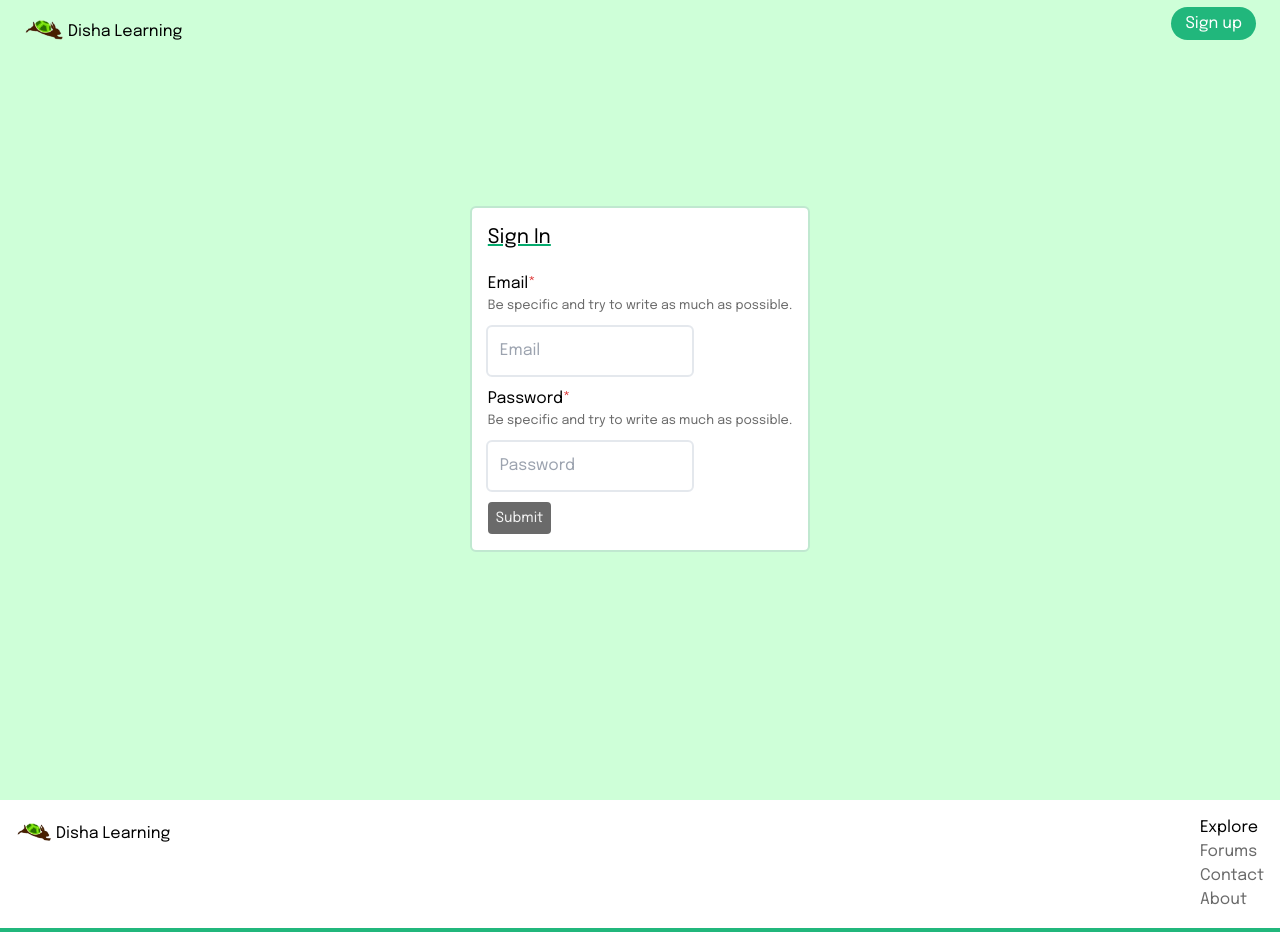
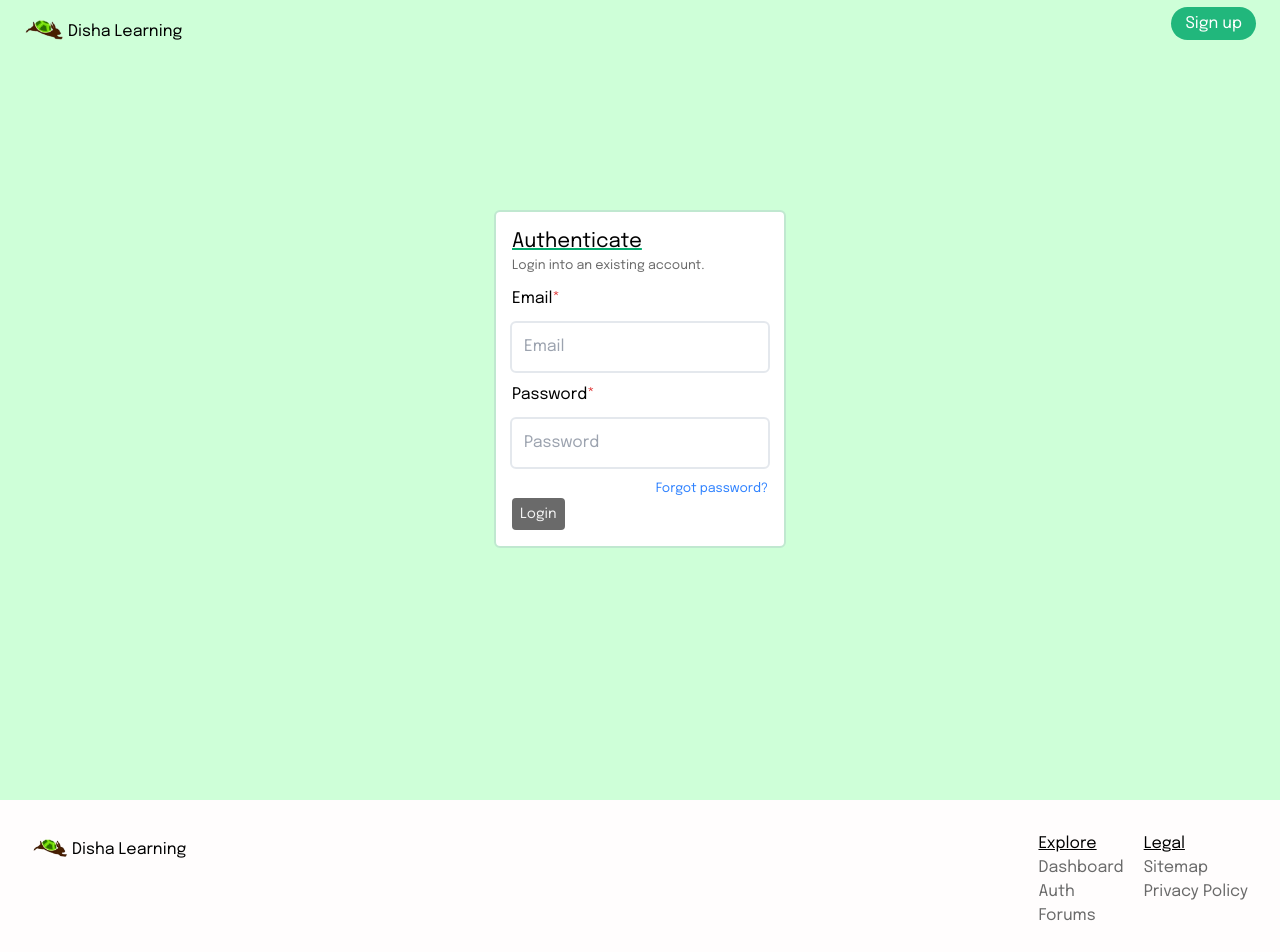
Before and after one commit to Avi-Rana-1718/dishalearning, a Next.js app: page /auth in a window 1280 px wide. Shown: the top 952 px of the page. Built offline with nearby package versions, Linux system fonts and the light colour scheme.

Commit message:
Added better feedback for interactions

```diff
--- a/app/_components/Footer.js
+++ b/app/_components/Footer.js
@@ -2,20 +2,26 @@ import Link from "next/link";
 
 export default function Footer() {
     return (
-        <footer className="border-b-4 border-[#21B77C] p-4 flex justify-between">
+        <footer className="border-b-4 border-[#21B77C] p-8 flex justify-between bg-[#fffdfd]">
             <h3 className="text-base">
                 <img src="/logo.png" className="inline mr-1 size-9" alt="Logo" />
                 Disha Learning
 
             </h3>
-            <ul>
-                <li>
-                    <h3>Explore</h3>
+            <ul className="flex">
+                <li className="ml-5">
+                    <h3 className="underline">Explore</h3>
                     <ul>
-                        <li className="text-[#6A6A6A]"><Link href="/">Forums</Link></li>
-                        <li className="text-[#6A6A6A]"><Link href="/">Contact</Link></li>
-                        <li className="text-[#6A6A6A]"><Link href="/">About</Link></li>
-
+                        <li className="text-[#6A6A6A]"><Link href="/dashboard">Dashboard</Link></li>
+                        <li className="text-[#6A6A6A]"><Link href="/auth">Auth</Link></li>
+                        <li className="text-[#6A6A6A]"><Link href="/forums">Forums</Link></li>
+                    </ul>
+                </li>
+                <li className="ml-5">
+                    <h3 className="underline">Legal</h3>
+                    <ul>
+                        <li className="text-[#6A6A6A]"><Link href="/sitemap.xml">Sitemap</Link></li>
+                        <li className="text-[#6A6A6A]"><Link href="/privacy">Privacy Policy</Link></li>
                     </ul>
                 </li>
             </ul>
--- a/app/auth/page.js
+++ b/app/auth/page.js
@@ -1,23 +1,67 @@
+"use client"
+import Link from "next/link";
 import SecondaryLayout from "../_components/SecondaryLayout";
+import { initializeApp } from "firebase/app";
+import { getAuth, signInWithEmailAndPassword } from "firebase/auth";
+import { useState } from "react";
+
+const firebaseConfig = {
+    apiKey: "AIzaSyCciV3sOwkss506-379tA5SanyezujbYNA",
+    authDomain: "ans-dishalearning.firebaseapp.com",
+    databaseURL: "https://ans-dishalearning-default-rtdb.firebaseio.com",
+    projectId: "ans-dishalearning",
+    storageBucket: "ans-dishalearning.appspot.com",
+    messagingSenderId: "82099435116",
+    appId: "1:82099435116:web:f4f39e49e614a93968ca49",
+    measurementId: "G-L2JJWD8DNT"
+  };
+
+  // Initialize Firebase
+  const app = initializeApp(firebaseConfig);
+
+  const auth = getAuth(app);
 
 export default function Page() {
+
+    const [sendStatus, setSendStatus] = useState(false);
     return (
         <>
             <SecondaryLayout navLinks={false}>
-                <h3 className="text-xl mb-5 underline decoration-[#04AA6D]">Sign In</h3>
-                <form>
+                <h3 className="text-xl underline decoration-[#04AA6D]">Authenticate</h3>
+                <small className="mb-3 block text-[#6A6A6A]">Login into an existing account.</small>
+                <form onSubmit={(e)=>{
+                    e.preventDefault();
+                    setSendStatus(true)
+                    signInWithEmailAndPassword(auth, e.target[0].value, e.target[1].value)
+                        .then((userCredential) => {
+                            // Signed in
+                            const user = userCredential.user;
+                            console.log("logged");
+                            setSendStatus(false);
+                        })
+                        .catch((error) => {
+                            const errorCode = error.code;
+                            const errorMessage = error.message;
+                            console.log(errorMessage);
+                            setSendStatus(false)
+                        });
+
+
+                }}>
                 <label htmlFor="fTitle">
                 Email<span className="text-red-600">*</span>
-                <small className="block text-[#6A6A6A]">Be specific and try to write as much as possible.</small>
                 </label>
-                <input id="fTitle" type="text" className="outline oultine-1 outline-2 outline-slate-400/25 p-3 rounded my-3 max-w-[70vw] block" placeholder="Email" autocomplete="off" required></input>
+                <input id="fTitle" type="text" className="outline oultine-1 outline-2 outline-slate-400/25 p-3 rounded my-3 max-w-[70vw] min-w-[20vw] block" placeholder="Email" autocomplete="off" required></input>
                 <label htmlFor="fPass">
                 Password<span className="text-red-600">*</span>
-                <small className="block text-[#6A6A6A]">Be specific and try to write as much as possible.</small>
                 </label>
-                <input id="fPassword" type="password" className="outline oultine-1 outline-2 outline-slate-400/25 p-3 rounded my-3 max-w-[70vw] block" placeholder="Password" required></input>
-                <button className="text-sm hover:underline text-[#f3f3f3] bg-[#6A6A6A] px-2 py-1.5 rounded disabled:hover:no-underline disabled:opacity-75" type="submit">
-                Submit
+                <input id="fPassword" type="password" className="outline oultine-1 outline-2 outline-slate-400/25 p-3 rounded my-3 max-w-[70vw] min-w-[20vw] block" placeholder="Password" required></input>
+                <small className="flex justify-end text-[#2f82ff] hover:underline">
+                    <Link href="/auth/forgot">Forgot password?</Link>
+                </small>
+                <button disabled={sendStatus} className="text-sm hover:underline text-[#f3f3f3] bg-[#6A6A6A] px-2 py-1.5 rounded disabled:hover:no-underline disabled:opacity-75" type="submit">
+                {(sendStatus==true)?(<svg className="inline animate-spin" xmlns="http://www.w3.org/2000/svg" height="1rem" viewBox="0 -960 960 960" width="24px" fill="#e8eaed"><path d="M480-80q-82 0-155-31.5t-127.5-86Q143-252 111.5-325T80-480q0-83 31.5-155.5t86-127Q252-817 325-848.5T480-880q17 0 28.5 11.5T520-840q0 17-11.5 28.5T480-800q-133 0-226.5 93.5T160-480q0 133 93.5 226.5T480-160q133 0 226.5-93.5T800-480q0-17 11.5-28.5T840-520q17 0 28.5 11.5T880-480q0 82-31.5 155t-86 127.5q-54.5 54.5-127 86T480-80Z"/></svg>):null}
+                 Login
                 </button>
                 </form>
             </SecondaryLayout>
--- a/app/dashboard/page.js
+++ b/app/dashboard/page.js
@@ -1,13 +1,11 @@
 "use client"
 
-import { useState } from "react";
+import { useState, useEffect } from "react";
 import Header from "../_components/Header";
 import PageLayout from "../_components/PageLayout";
 
 import { initializeApp } from "firebase/app";
 import { getDatabase, ref, child, get } from "firebase/database";
-
-async function getData(qSetter, aSetter, rSetter) {
 
 const firebaseConfig = {
   apiKey: "AIzaSyCciV3sOwkss506-379tA5SanyezujbYNA",
@@ -22,14 +20,14 @@ async function getData(qSetter, aSetter, rSetter) {
 
 // Initialize Firebase
 const app = initializeApp(firebaseConfig);
-
+  async function getListData(path) {
+      const dbRef = ref(getDatabase());
       let data;
-
-    const dbRef = ref(getDatabase());
-    await get(child(dbRef, `data/`)).then(async (snapshot) => {
+      await get(child(dbRef, path)).then(async (snapshot) => {
         if (snapshot.exists()) {
           data = await snapshot.val();
-        qSetter(await Object.keys(data).length)
+          console.log(data);
+
         } else {
           console.log("No data available");
         }
@@ -37,36 +35,25 @@ async function getData(qSetter, aSetter, rSetter) {
         console.error(error);
       });
 
-    await get(child(dbRef, `ask/`)).then(async (snapshot) => {
-      if (snapshot.exists()) {
-        data = await snapshot.val();
-        aSetter(await Object.keys(data).length)
-      } else {
-        console.log("No data available");
-      }
-    }).catch((error) => {
-      console.error(error);
-    });
-
-    await get(child(dbRef, `report/`)).then(async (snapshot) => {
-      if (snapshot.exists()) {
-        data = await snapshot.val();
-        rSetter(await Object.keys(data).length)
-      } else {
-        console.log("No data available");
-      }
-    }).catch((error) => {
-      console.error(error);
-    });
-
+      return data;
     }
 
 export default function Admin() {
 
     const [questionCount, setQuestionCount] = useState("Loading");
-    const [askCount, setAskCount] = useState("Loading");
-    const [reportCount, setReportCount] = useState("Loading");
-    getData(setQuestionCount, setAskCount, setReportCount)
+    const [askData, setAskData] = useState("Loading");
+    const [reportData, setReportData] = useState("Loading");
+    const [listData, setListData] = useState(null);
+
+    useEffect(()=>{
+      (async()=>{
+        setQuestionCount(Object.keys(await getListData("data")).length);
+        setAskData(Object.keys(await getListData("ask")).length);
+        setReportData(Object.keys(await getListData("report")).length);
+      })()
+
+
+    }, [])
 
     return (
         <>
@@ -83,14 +70,15 @@ export default function Admin() {
                 </li>
                 <li
                 key="countA"
-                className="outline outline-2 outline-slate-400/25 rounded p-4 m-3 bg-[#fff]">
-                {askCount}
+                className="outline outline-2 outline-slate-400/25 rounded p-4 m-3 bg-[#fff]"
+                >
+                {askData}
                 <small className="block text-[#6a6a6a]">total doubts</small>
                 </li>
                 <li
                 key="countR"
                 className="outline outline-2 outline-slate-400/25 rounded p-4 m-3 bg-[#fff]">
-                {reportCount}
+                {reportData}
                 <small className="block text-[#6a6a6a]">total reports</small>
                 </li>
             </ul>
--- a/app/forums/ask/page.js
+++ b/app/forums/ask/page.js
@@ -83,7 +83,8 @@ export default function Ask() {
             </label>
             <textarea id="fDesc" type="text" cols={50} rows={5} className="outline oultine-1 outline-2 outline-slate-400/25 p-3 rounded my-3 max-w-[70vw] block" required></textarea>
             <button disabled={sendStatus=="disable"} className="text-sm hover:underline text-[#f3f3f3] bg-[#6A6A6A] px-2 py-1.5 rounded disabled:hover:no-underline disabled:opacity-75" type="submit">
-                Submit
+            {(sendStatus=="disable")?(<svg className="inline animate-spin" xmlns="http://www.w3.org/2000/svg" height="1rem" viewBox="0 -960 960 960" width="24px" fill="#e8eaed"><path d="M480-80q-82 0-155-31.5t-127.5-86Q143-252 111.5-325T80-480q0-83 31.5-155.5t86-127Q252-817 325-848.5T480-880q17 0 28.5 11.5T520-840q0 17-11.5 28.5T480-800q-133 0-226.5 93.5T160-480q0 133 93.5 226.5T480-160q133 0 226.5-93.5T800-480q0-17 11.5-28.5T840-520q17 0 28.5 11.5T880-480q0 82-31.5 155t-86 127.5q-54.5 54.5-127 86T480-80Z"/></svg>):null}
+             Submit
               </button>
         </form>
         </div>
--- a/app/report/page.js
+++ b/app/report/page.js
@@ -83,7 +83,8 @@ export default function Report() {
             </label>
             <textarea id="fDesc" type="text" cols={50} rows={5} className="outline oultine-1 outline-2 outline-slate-400/25 p-3 rounded my-3 max-w-[70vw] block" required></textarea>
             <button disabled={sendStatus=="disable"} className="text-sm hover:underline text-[#f3f3f3] bg-[#6A6A6A] px-2 py-1.5 rounded disabled:hover:no-underline disabled:opacity-75" type="submit">
-                Submit
+            {(sendStatus=="disable")?(<svg className="inline animate-spin" xmlns="http://www.w3.org/2000/svg" height="1rem" viewBox="0 -960 960 960" width="24px" fill="#e8eaed"><path d="M480-80q-82 0-155-31.5t-127.5-86Q143-252 111.5-325T80-480q0-83 31.5-155.5t86-127Q252-817 325-848.5T480-880q17 0 28.5 11.5T520-840q0 17-11.5 28.5T480-800q-133 0-226.5 93.5T160-480q0 133 93.5 226.5T480-160q133 0 226.5-93.5T800-480q0-17 11.5-28.5T840-520q17 0 28.5 11.5T880-480q0 82-31.5 155t-86 127.5q-54.5 54.5-127 86T480-80Z"/></svg>):null}
+             Submit
               </button>
         </form>
         </div>
```
Lines whose indentation alone changed are shown as unchanged.
